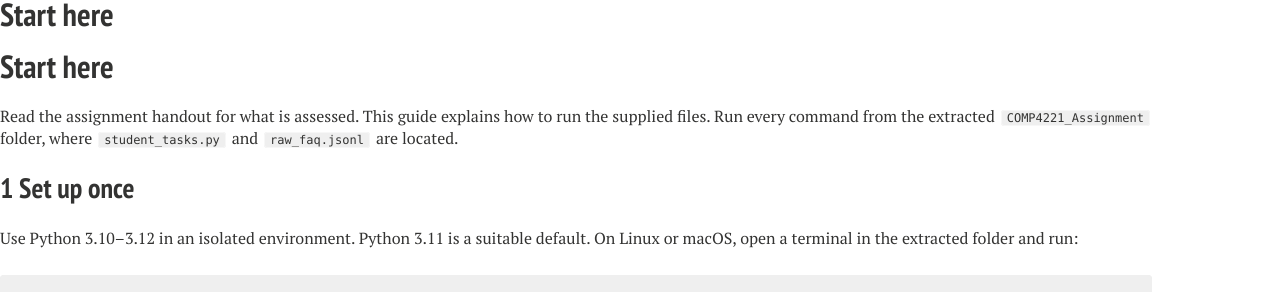
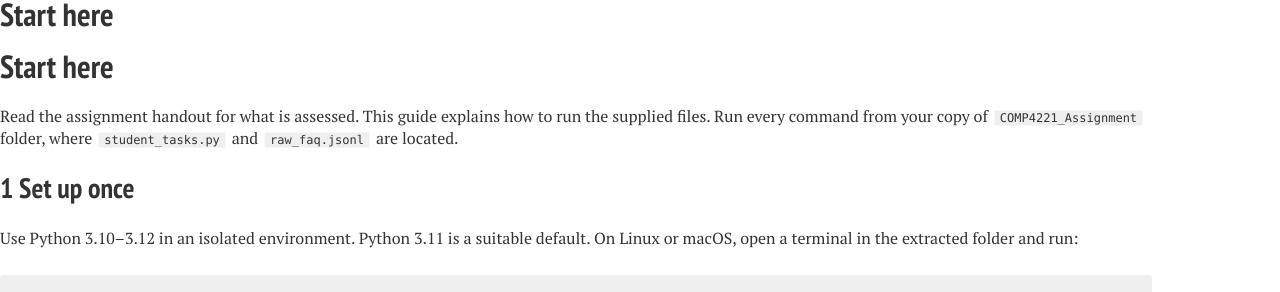
Before and after one commit to mayrfung/mayrfung.github.io, a Jekyll site: the page built from teaching/comp4221f26/COMP4221_Assignment 2/START_HERE.md, in a window 1280 px wide and 900 px high, scrolled down 348 px. Shown: the part 155-447 px from the top of the window. Built offline with Jekyll 4.4.1, drawn with Linux system fonts in a browser that asks for light colours; nearby versions of some CDN libraries; our own code applies the rules of GitHub Pages for plain Markdown files.

Commit message:
Update START_HERE.md

```diff
--- a/teaching/comp4221f26/COMP4221_Assignment 2/START_HERE.md
+++ b/teaching/comp4221f26/COMP4221_Assignment 2/START_HERE.md
@@ -1,6 +1,6 @@
 # Start here
 
-Read the assignment handout for what is assessed. This guide explains how to run the supplied files. Run every command from the extracted `COMP4221_Assignment` folder, where `student_tasks.py` and `raw_faq.jsonl` are located.
+Read the assignment handout for what is assessed. This guide explains how to run the supplied files. Run every command from your copy of `COMP4221_Assignment` folder, where `student_tasks.py` and `raw_faq.jsonl` are located.
 ## 1 Set up once
 
 Use Python 3.10–3.12 in an isolated environment. Python 3.11 is a suitable default. On Linux or macOS, open a terminal in the extracted folder and run:
```
